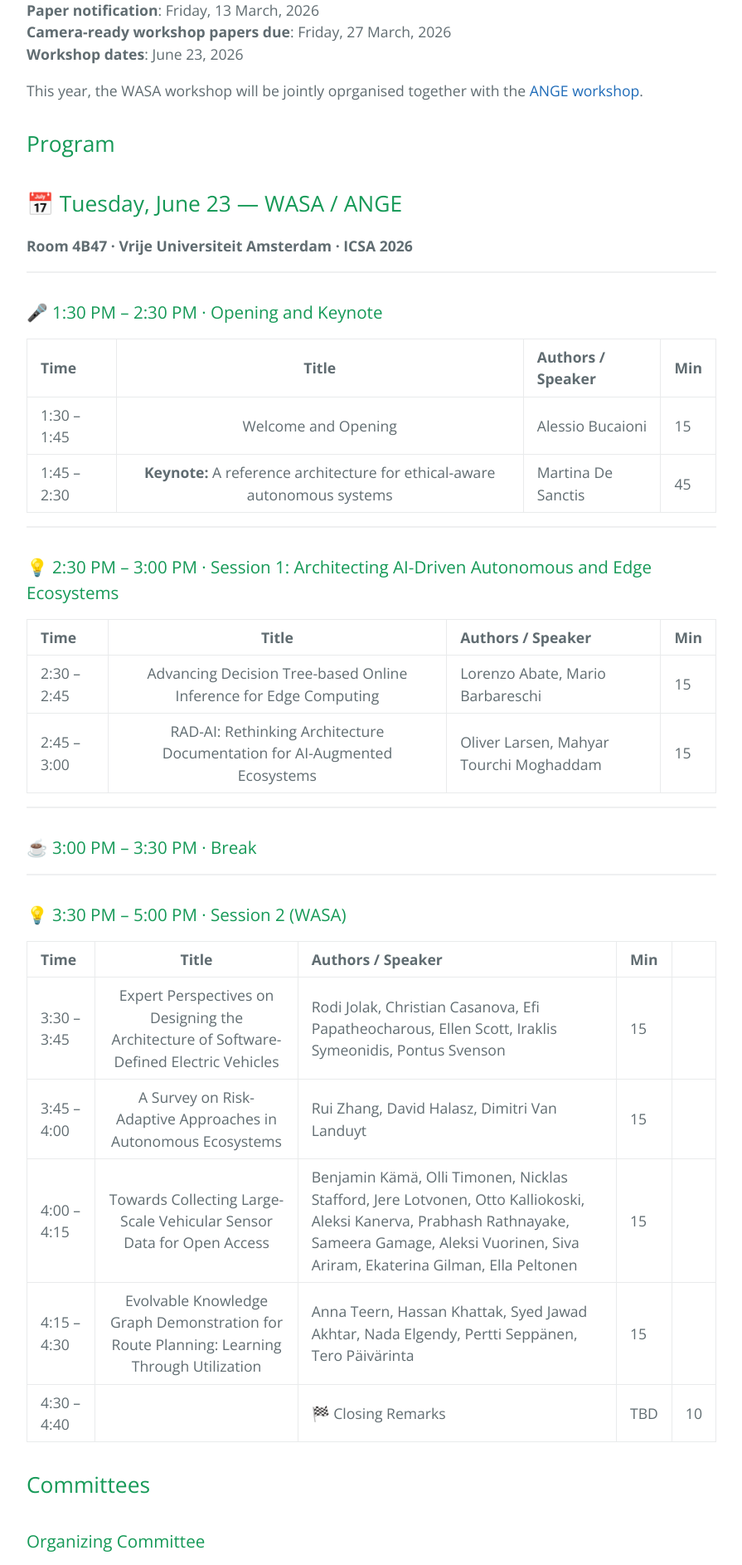
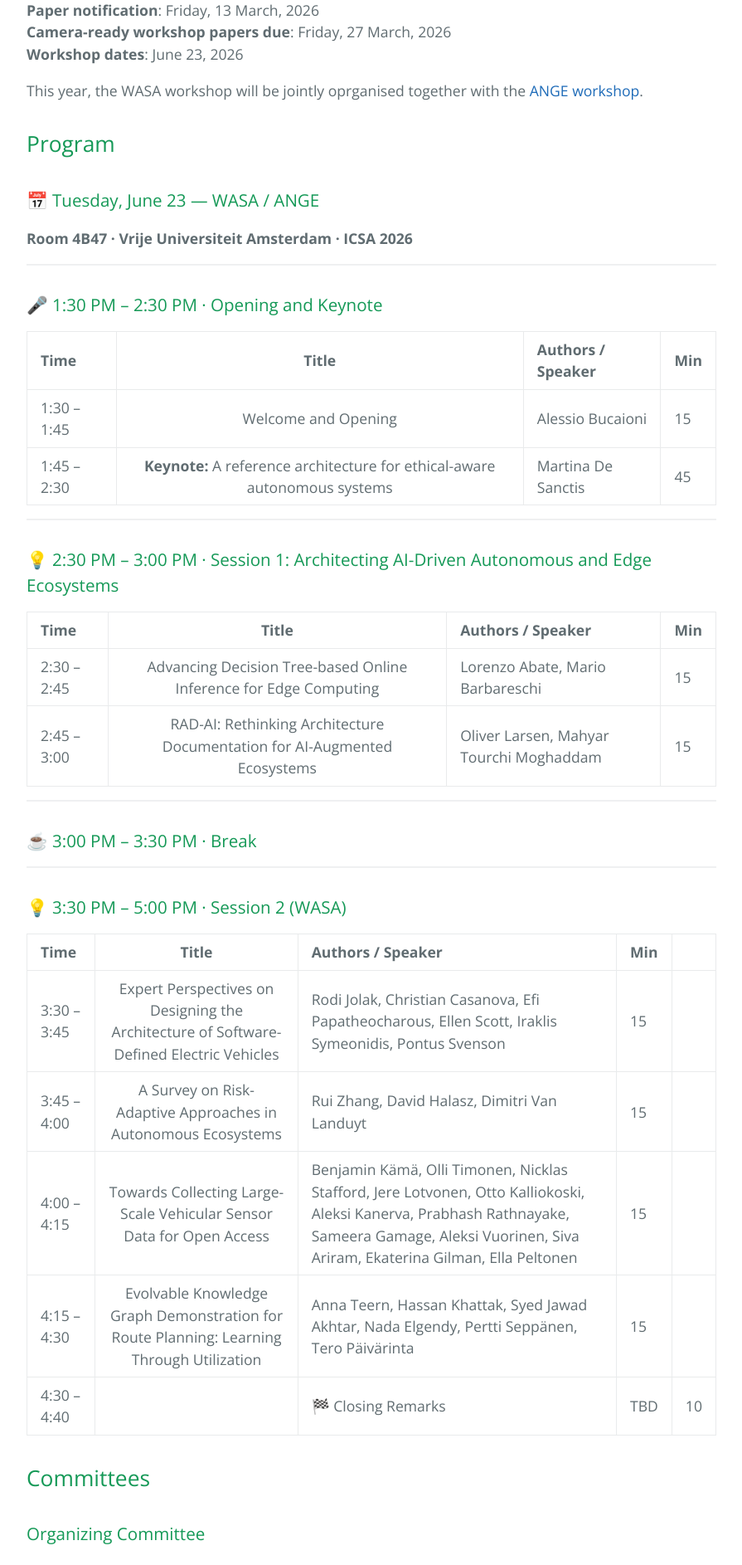
Before and after one commit to WASA-Workshop/2026, a Jekyll site: the page built from index.md, in a window 1280 px wide. Shown: the part 2318-4204 px from the top of the page at 83% size, without its empty margins (192-1087 px from the left). Built offline with Jekyll 4.4.1, drawn with Linux system fonts in a browser that asks for light colours; our own code applies the rules of GitHub Pages for plain Markdown files.

```diff
--- a/index.md
+++ b/index.md
@@ -53,7 +53,7 @@ Papers need to be submitted electronically via [EasyChair](https://easychair.org
 This year, the WASA workshop will be jointly oprganised together with the [ANGE workshop](https://icsaworkshop.github.io/ange-2026/).
 
 ## Program
-## 📅 Tuesday, June 23 — WASA / ANGE
+### 📅 Tuesday, June 23 — WASA / ANGE
 
 **Room 4B47 · Vrije Universiteit Amsterdam · ICSA 2026**
 
```
